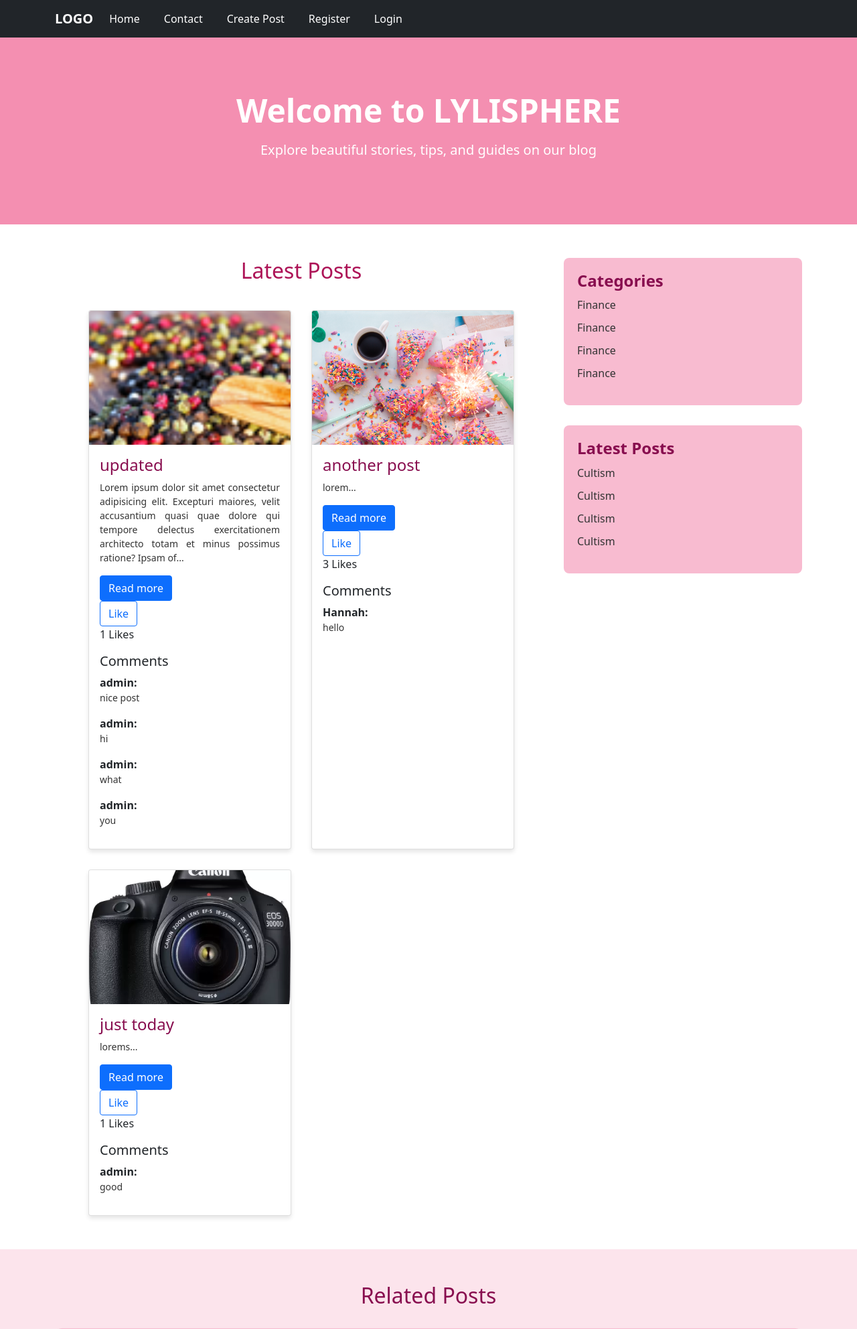
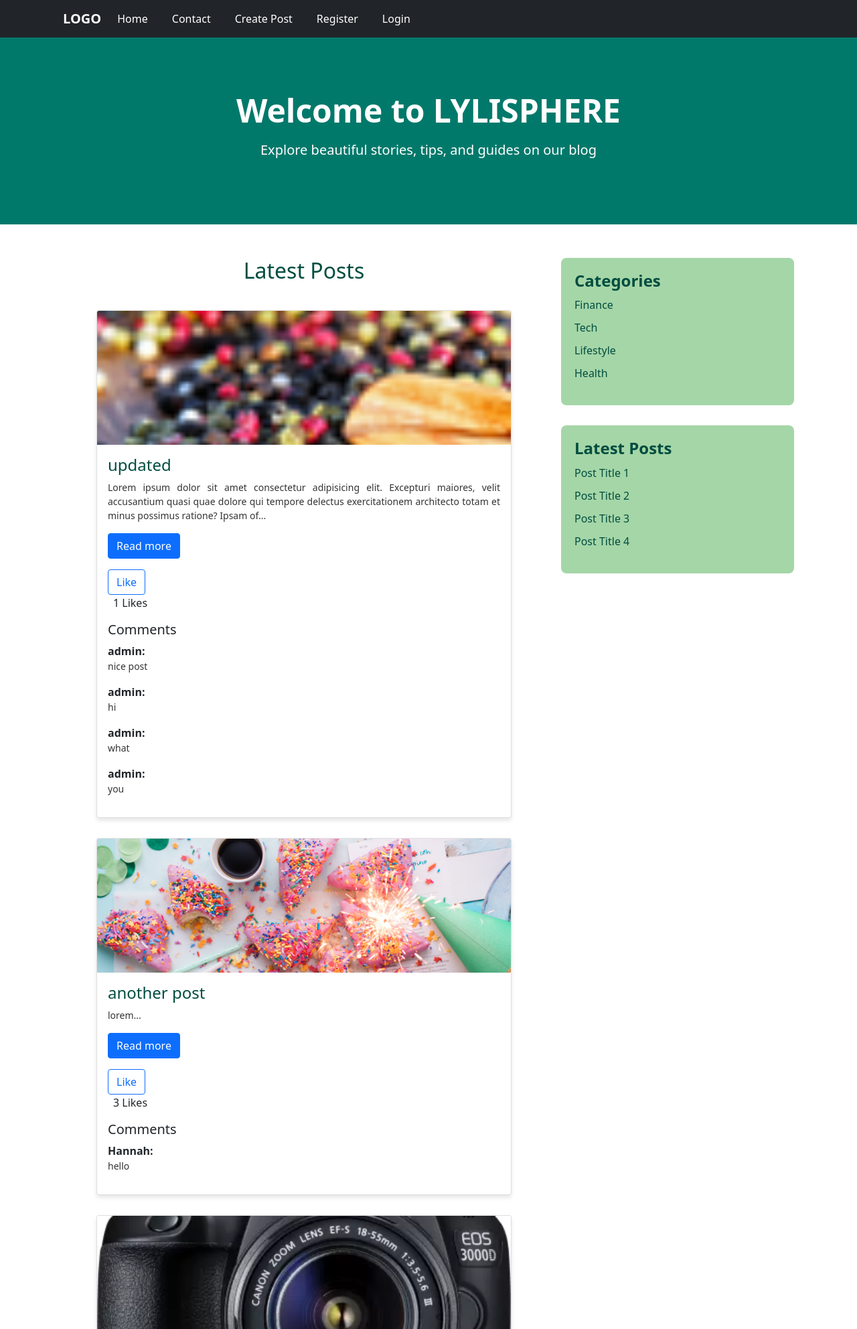
Before and after one commit to LyndaLilly/lylisphere, a PHP site: page / in a window 1280 px wide. Shown: the top 1984 px of the page at 67% size. Run offline with PHP 8.4, Linux system fonts and the light colour scheme; data comes from the database, SQL or seed files in the repository; data that the repository does not hold is empty; some libraries are stand-ins or nearby versions.

Commit message:
updated home-view

```diff
--- a/core/helper.php
+++ b/core/helper.php
@@ -53,7 +53,7 @@ function toJson($res){
 function fileUpload($upload){
     $target_dir = 'uploads/';
     $allowed_size = 1000000; //1mb
-    $allowed_type = Array('jpg','jpeg','png','gif', 'webp');
+    $allowed_type = Array('jpg','jpeg','png','gif','webp');
     $error = [];
 
     if(!is_dir($target_dir)){
--- a/view/guest/view.home.php
+++ b/view/guest/view.home.php
@@ -4,42 +4,45 @@
     <meta charset="UTF-8">
     <meta name="viewport" content="width=device-width, initial-scale=1.0">
     <title>LYLISPHERE Blog</title>
-    <link href="https://cdn.jsdelivr.net/npm/bootstrap@5.0.2/dist/css/bootstrap.min.css" rel="stylesheet">
+    <link href="https://cdn.jsdelivr.net/npm/bootstrap@5.3.0/dist/css/bootstrap.min.css" rel="stylesheet">
     <style>
-        *{
+        /* Basic Reset */
+* {
     margin: 0;
     padding: 0;
     box-sizing: border-box;
 }
+
+/* Body Styling */
 body {
     font-family: 'Arial', sans-serif;
-            background-color: #fce4ec;
+    background-color: #f0f4f1; /* Very light green background */
     color: #333;
 }
 
 /* Header & Navbar */
 .navbar {
-            background-color: #ec407a;
+    background-color: #004d40; /* Deep teal */
 }
 
 .navbar-brand {
-            color: #fff !important;
+    color: #ffffff !important;
     font-size: 24px;
     font-weight: bold;
 }
 
 .navbar-nav .nav-link {
-            color: #fff !important;
+    color: #ffffff !important;
     margin-right: 20px;
 }
 
 .navbar-nav .nav-link:hover {
-            color: #f8bbd0 !important;
+    color: #a7ffeb !important; /* Light teal on hover */
 }
 
 /* Hero Section */
 .hero-section {
-            background-color: #f48fb1;
+    background-color: #00796b; /* Teal */
     padding: 80px 0;
     text-align: center;
     color: white;
@@ -55,16 +58,16 @@
     margin-top: 15px;
 }
 
-        /* Blog Grid */
+/* Blog Section */
 .blog-section {
     padding: 50px 0;
-            background-color: #fff;
+    background-color: #ffffff; /* White for contrast */
 }
 
 .blog-title {
     text-align: center;
     margin-bottom: 40px;
-            color: #ad1457;
+    color: #004d40; /* Deep teal */
 }
 
 .divs {
@@ -98,7 +101,7 @@
 }
 
 .cards h4 {
-            color: #880e4f;
+    color: #004d40; /* Deep teal */
 }
 
 .cards p {
@@ -109,14 +112,14 @@
 
 /* Sidebar: Categories & Latest Posts */
 .sidebar {
-            background-color: #f8bbd0;
+    background-color: #a5d6a7; /* Light green */
     padding: 20px;
     border-radius: 8px;
     margin-bottom: 30px;
 }
 
 .sidebar h4 {
-            color: #880e4f;
+    color: #004d40; /* Deep teal */
     font-weight: bold;
 }
 
@@ -130,23 +133,23 @@
 }
 
 .sidebar ul li a {
-            color: #333;
+    color: #004d40; /* Deep teal */
     text-decoration: none;
 }
 
 .sidebar ul li a:hover {
-            color: #880e4f;
+    color: #00796b; /* Teal on hover */
 }
 
 /* Related Posts */
 .related-posts-section {
     padding: 50px 0;
-            background-color: #fce4ec;
+    background-color: #e0f2f1; /* Light green */
 }
 
 .related-posts-title {
     text-align: center;
-            color: #880e4f;
+    color: #004d40; /* Deep teal */
     margin-bottom: 30px;
 }
 
@@ -278,7 +311,7 @@
                         <a href="blog-details?title=<?=str_replace(' ', '_',$post['title'])?>" class="btn btn-primary">Read more</a>
 
                         <!-- Like and Comment Section -->
-                        <div class="like-comment-section">
+                        <div class="like-comment-section mt-3">
                             <form method="POST">
                                 <input type="hidden" name="post_id" value="<?=$post['id']?>">
                                 <?php if ($post['user_liked']): ?>
@@ -287,7 +320,7 @@
                                     <button type="submit" name="like_post" class="btn btn-outline-primary">Like</button>
                                 <?php endif; ?>
                             </form>
-                            <span><?=$post['like_count']?> Likes</span>
+                            <span class="ms-2"><?=$post['like_count']?> Likes</span>
                         </div>
 
                         <!-- Comments Section -->
@@ -318,12 +351,10 @@
             <div class="sidebar">
                 <h4>Categories</h4>
                 <ul>
-
                     <li><a href="#">Finance</a></li>
-                    <li><a href="#">Finance</a></li>
-                    <li><a href="#">Finance</a></li>
-                    <li><a href="#">Finance</a></li>
-
+                    <li><a href="#">Tech</a></li>
+                    <li><a href="#">Lifestyle</a></li>
+                    <li><a href="#">Health</a></li>
                 </ul>
             </div>
 
@@ -331,12 +362,10 @@
             <div class="sidebar">
                 <h4>Latest Posts</h4>
                 <ul>
-
-                    <li><a href="#">Cultism</a></li>
-                    <li><a href="#">Cultism</a></li>
-                    <li><a href="#">Cultism</a></li>
-                    <li><a href="#">Cultism</a></li>
-
+                    <li><a href="#">Post Title 1</a></li>
+                    <li><a href="#">Post Title 2</a></li>
+                    <li><a href="#">Post Title 3</a></li>
+                    <li><a href="#">Post Title 4</a></li>
                 </ul>
             </div>
         </div>
@@ -345,17 +374,16 @@
 
 <!-- Related Posts Section -->
 <div class="related-posts-section">
-    <h2 class="related-posts-title">Related Posts</h2>
+    <h2 class="related-posts-title">Related Post</h2>
     <div class="container">
-        <div class="related-posts">
         <div class="related-post">
-                <img src="" alt="Related Post Image" />
-                <h5>Hello</h5>
-                <a href="blog-details?title=<?=str_replace(' ', '_',$related['title'])?>" class="btn btn-outline-primary">Read more</a>
+            <img src="https://encrypted-tbn0.gstatic.com/images?q=tbn:ANd9GcSW56loU4cr3HNSp4tb2mOEJBgEKRwMeYUqJDsmkWsMvgGin1JY6LyZR4MyScVv1i3ASas&usqp=CAU" alt="Related Post Image" />
+            <h5>Exploring Tech Innovations</h5>
+            <a href="blog-details?title=Exploring_Tech_Innovations" class="btn btn-outline-primary">Read more</a>
         </div>
     </div>
 </div>
-</div>
+
 
 <!-- Footer -->
 <footer>
@@ -372,15 +400,12 @@
 <script>
     window.addEventListener('load', () => {
         const loader = document.getElementById('loader');
-        const content = document.querySelector('.content');
         setTimeout(() => {
             loader.classList.add('hidden');
-            content.style.display = 'block';
-            document.body.style.overflow = 'auto';
         }, 1000);
     });
 </script>
 
-<script src="https://cdn.jsdelivr.net/npm/bootstrap@5.0.2/dist/js/bootstrap.bundle.min.js"></script>
+<script src="https://cdn.jsdelivr.net/npm/bootstrap@5.3.0/dist/js/bootstrap.bundle.min.js"></script>
 </body>
 </html>
```
Also changed, not shown: other parts of view/guest/view.home.php (+37 -7 lines), public/img/img1.jpeg (added), public/img/img2.jpeg (added), public/img/plant1.jpg (added), public/img/plant2.jpg (added), public/img/plant3.jpeg (added), uploads/1726631634home-img-3.png (added), uploads/1726631725home-img-1.png (added), uploads/1726632017img1.jpeg (added), uploads/1726632186img2.jpeg (added), uploads/1726632258img1.jpeg (added), uploads/1726632412plant3.jpeg (added), uploads/1726632538plant3.jpeg (added), uploads/1726632591plant3.jpeg (added), 2 more files. Lines whose indentation alone changed are shown as unchanged.
